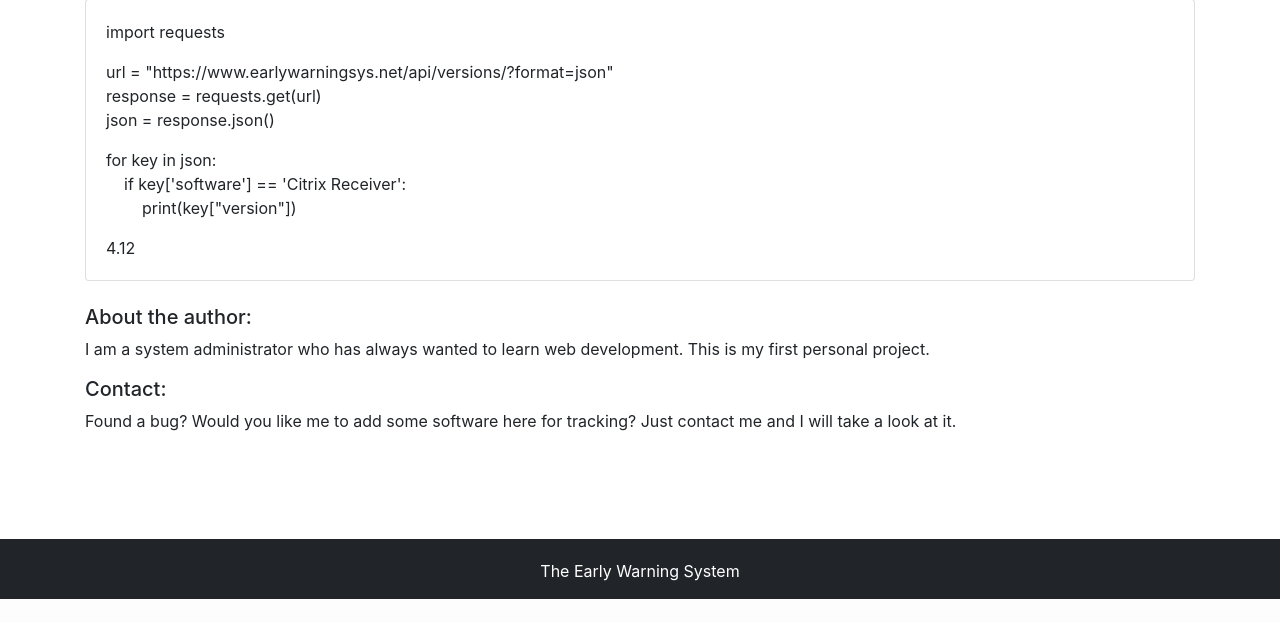
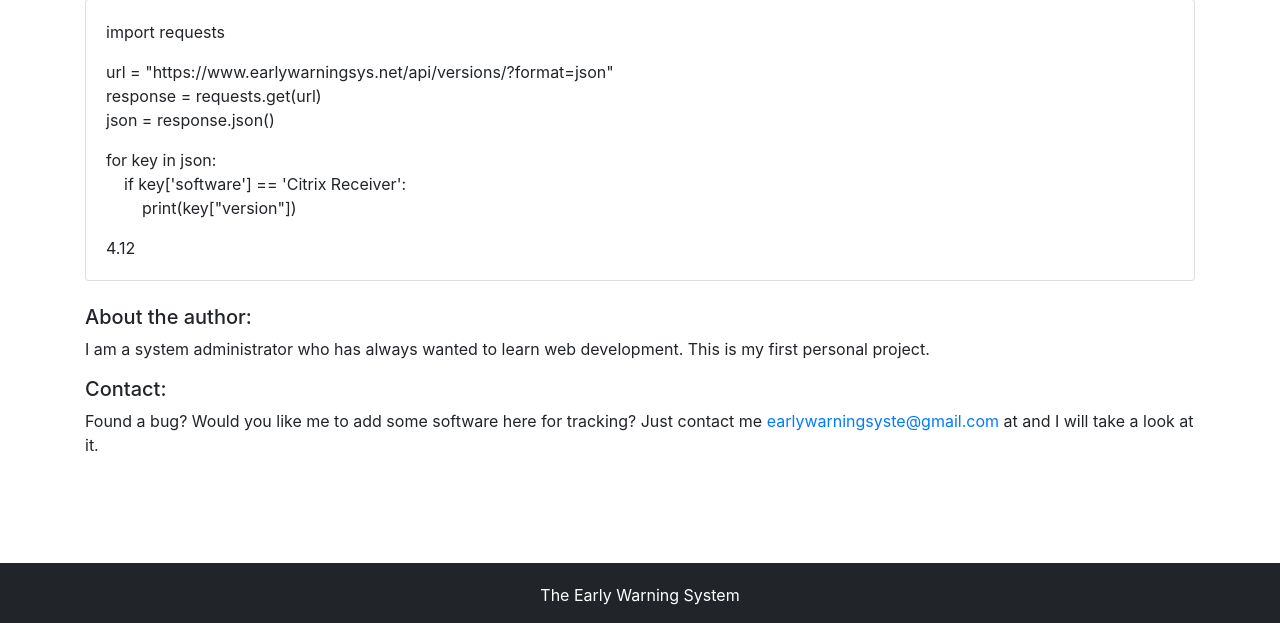
Before and after one commit to MattiPaivike/TheEarlyWarningSystem, a Django app: page /about/ in a window 1280 px wide. Shown: the part 415-1038 px from the top of the page. Before the commit the page ends 1014 px from the top, so only its background shows below. Run offline with Django 3.2, Linux system fonts and the light colour scheme; parts of the project's set-up code (start-up, migrations or seed data) failed here and were passed over; some libraries are stand-ins or nearby versions.

Commit message:
fixed email link

```diff
--- a/main_app/templates/main_app/about.html
+++ b/main_app/templates/main_app/about.html
@@ -18,5 +18,5 @@
   <h5 class="pt-4">About the author:</h5>
   <p>I am a system administrator who has always wanted to learn web development. This is my first personal project.</p>
   <h5>Contact:</h5>
-  <p>Found a bug? Would you like me to add some software here for tracking? Just contact me and I will take a look at it.</p>
+  <p>Found a bug? Would you like me to add some software here for tracking? Just contact me <a href="mailto:earlywarningsyste@gmail.com">earlywarningsyste@gmail.com </a>at and I will take a look at it.</p>
 {% endblock %}
```
